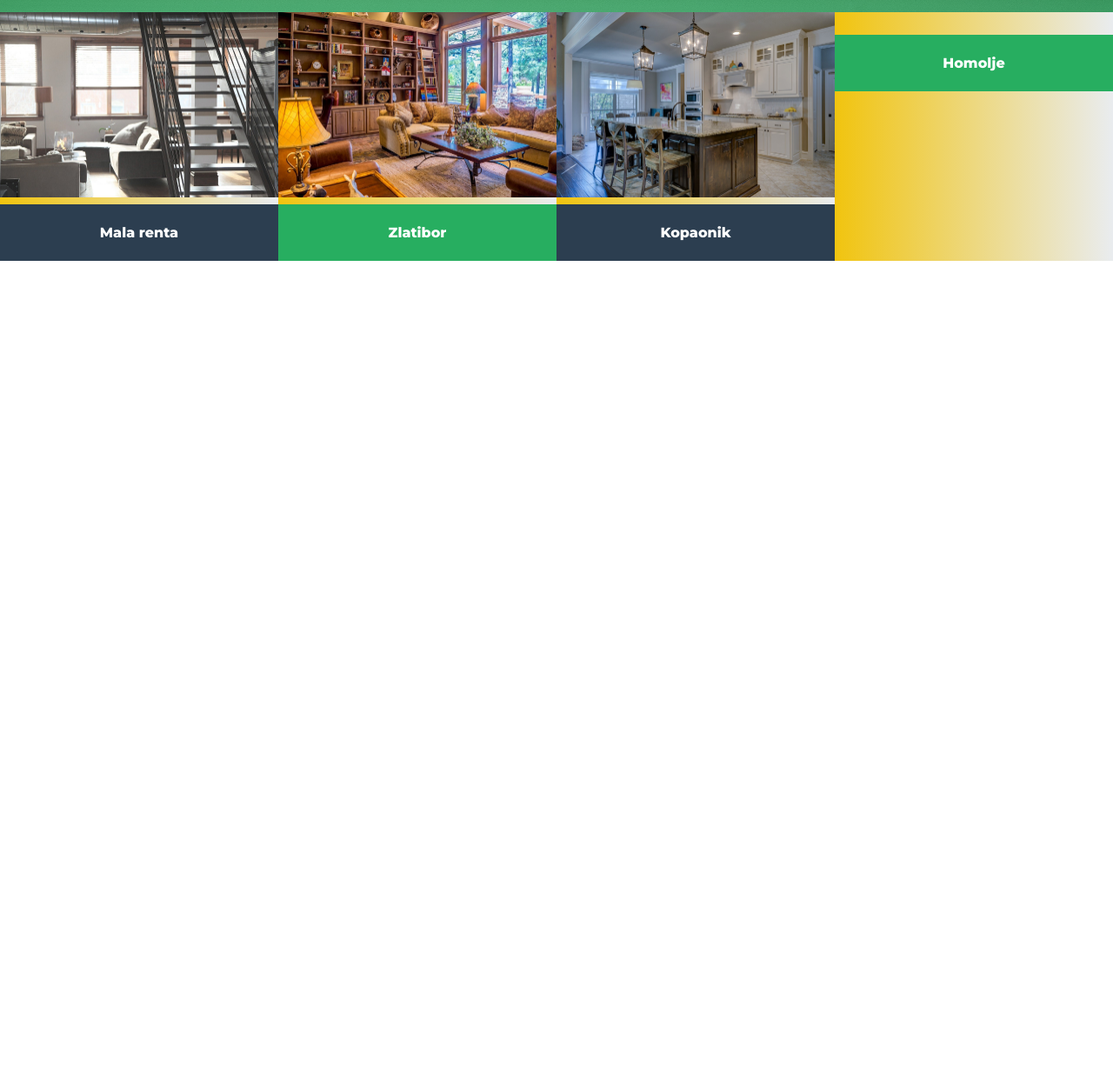
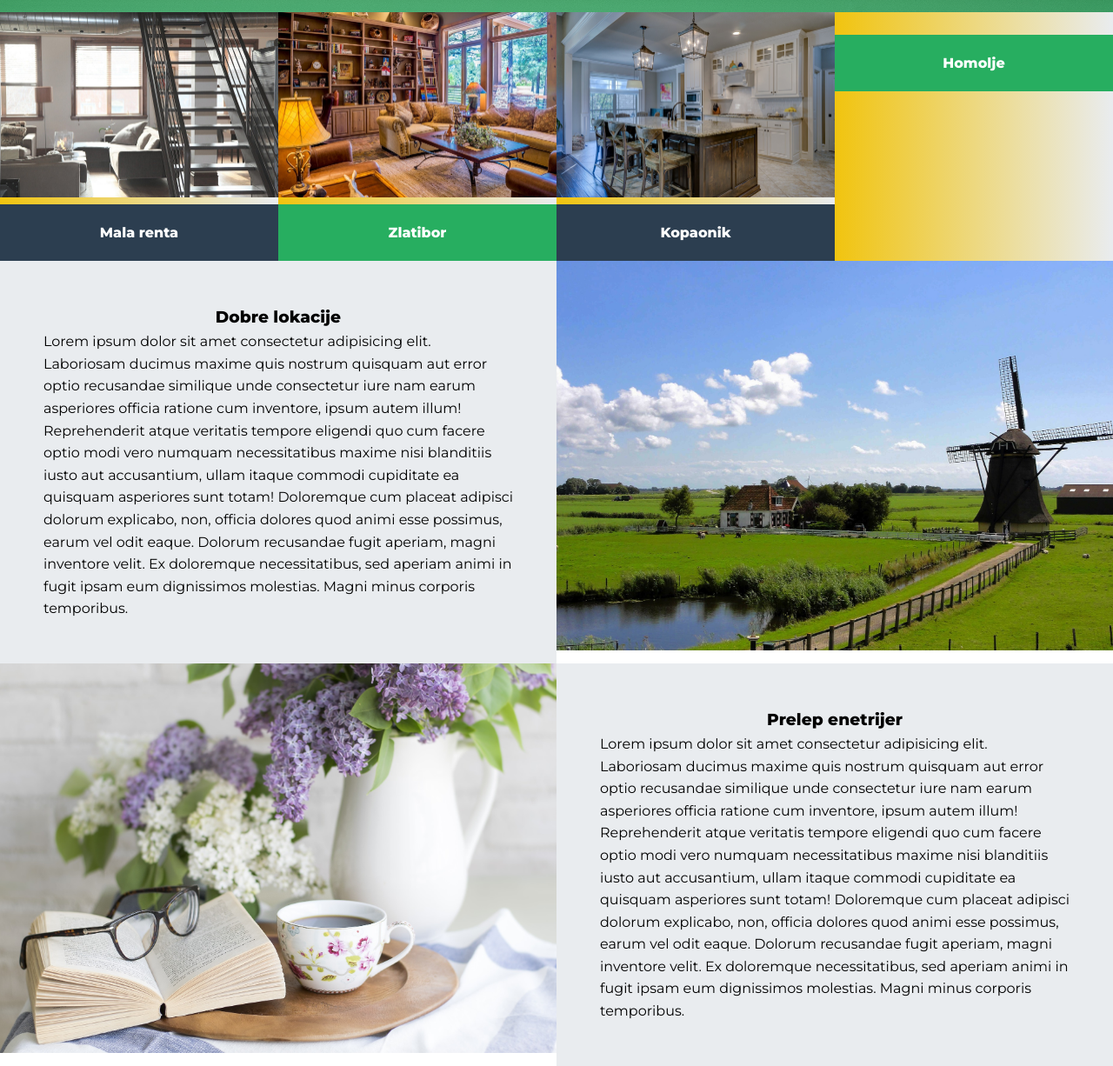
Before and after one commit to zeljkobar/rental, a plain HTML site: page index.html in a window 1280 px wide. Shown: the part 1258-2484 px from the top of the page at 87% size. Before the commit the page ends 1558 px from the top, so only its background shows below. Drawn offline with Linux system fonts and the light colour scheme.

Commit message:
benefiti

```diff
--- a/index.html
+++ b/index.html
@@ -92,6 +92,27 @@
         </article>
     </section>
 
+    <!--  benefiti  -->
+
+    <section class="benefiti">
+        <article>
+            <h3>Dobre lokacije</h3>
+            <p>Lorem ipsum dolor sit amet consectetur adipisicing elit. Laboriosam ducimus maxime quis nostrum quisquam aut error optio recusandae similique unde consectetur iure nam earum asperiores officia ratione cum inventore, ipsum autem illum! Reprehenderit
+                atque veritatis tempore eligendi quo cum facere optio modi vero numquam necessitatibus maxime nisi blanditiis iusto aut accusantium, ullam itaque commodi cupiditate ea quisquam asperiores sunt totam! Doloremque cum placeat adipisci dolorum
+                explicabo, non, officia dolores quod animi esse possimus, earum vel odit eaque. Dolorum recusandae fugit aperiam, magni inventore velit. Ex doloremque necessitatibus, sed aperiam animi in fugit ipsam eum dignissimos molestias. Magni minus
+                corporis temporibus.</p>
+        </article>
+        <article></article>
+        <article></article>
+        <article>
+            <h3>Prelep enetrijer</h3>
+            <p>Lorem ipsum dolor sit amet consectetur adipisicing elit. Laboriosam ducimus maxime quis nostrum quisquam aut error optio recusandae similique unde consectetur iure nam earum asperiores officia ratione cum inventore, ipsum autem illum! Reprehenderit
+                atque veritatis tempore eligendi quo cum facere optio modi vero numquam necessitatibus maxime nisi blanditiis iusto aut accusantium, ullam itaque commodi cupiditate ea quisquam asperiores sunt totam! Doloremque cum placeat adipisci dolorum
+                explicabo, non, officia dolores quod animi esse possimus, earum vel odit eaque. Dolorum recusandae fugit aperiam, magni inventore velit. Ex doloremque necessitatibus, sed aperiam animi in fugit ipsam eum dignissimos molestias. Magni minus
+                corporis temporibus.</p>
+        </article>
+    </section>
+
 </body>
 
 </html>
--- a/scss/style.scss
+++ b/scss/style.scss
@@ -200,3 +200,36 @@ header {
         }
     }
 }
+
+
+/******************
+      benefiti
+******************/
+
+.benefiti {
+    display: flex;
+    flex-wrap: wrap;
+    article {
+        flex: 0 0 50%;
+        background: $gray;
+    }
+    article:nth-child(1),
+    article:nth-child(4) {
+        @include flexCenter;
+        flex-direction: column;
+        padding: 50px;
+        justify-content: center;
+    }
+    article:nth-child(2) {
+        background-image: url(../img/benefiti1.jpg);
+        background-position: center;
+        background-size: cover;
+        height: 56vh;
+    }
+    article:nth-child(3) {
+        background-image: url(../img/benefiti2.jpg);
+        background-position: center;
+        background-size: cover;
+        height: 56vh;
+    }
+}
```
Also changed, not shown: css/style.css, 1 other file.
